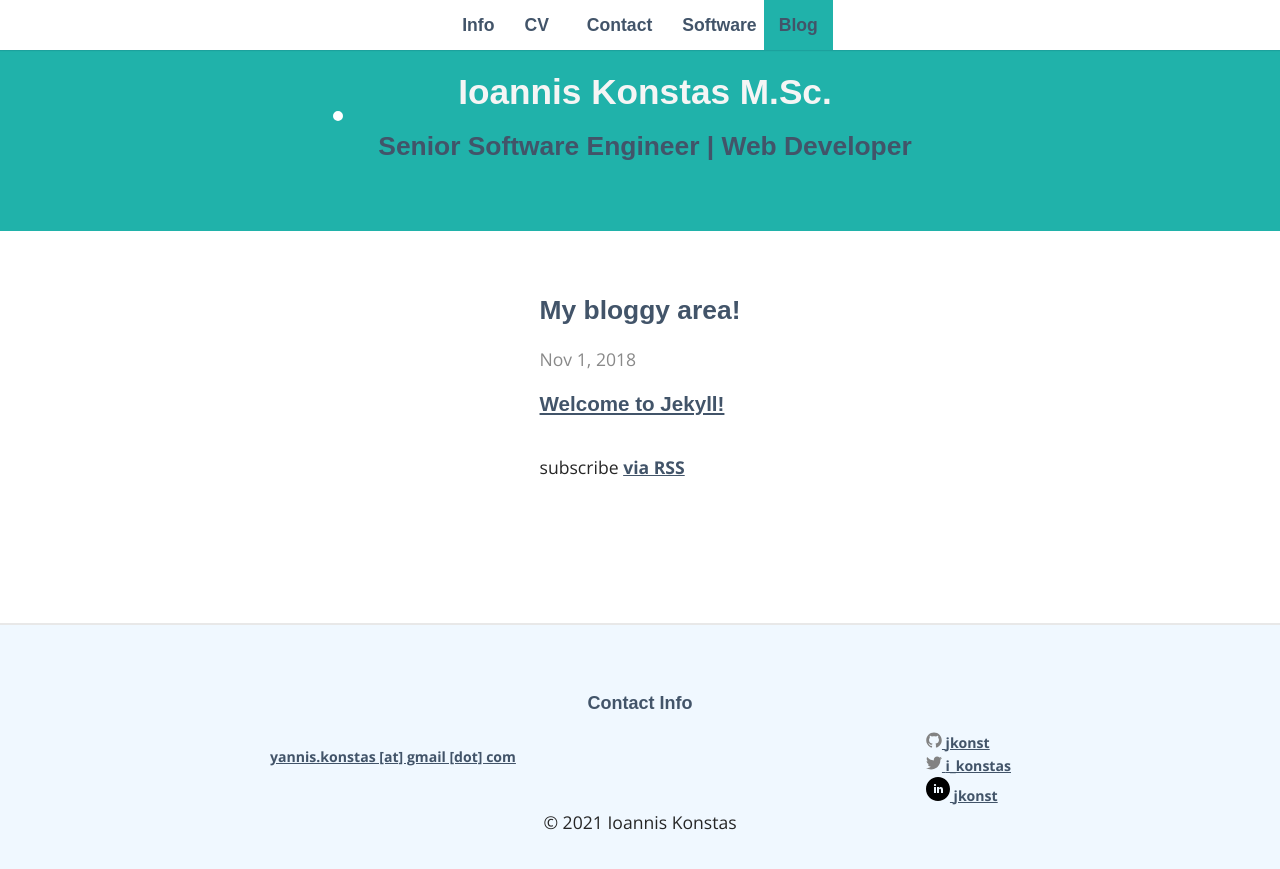
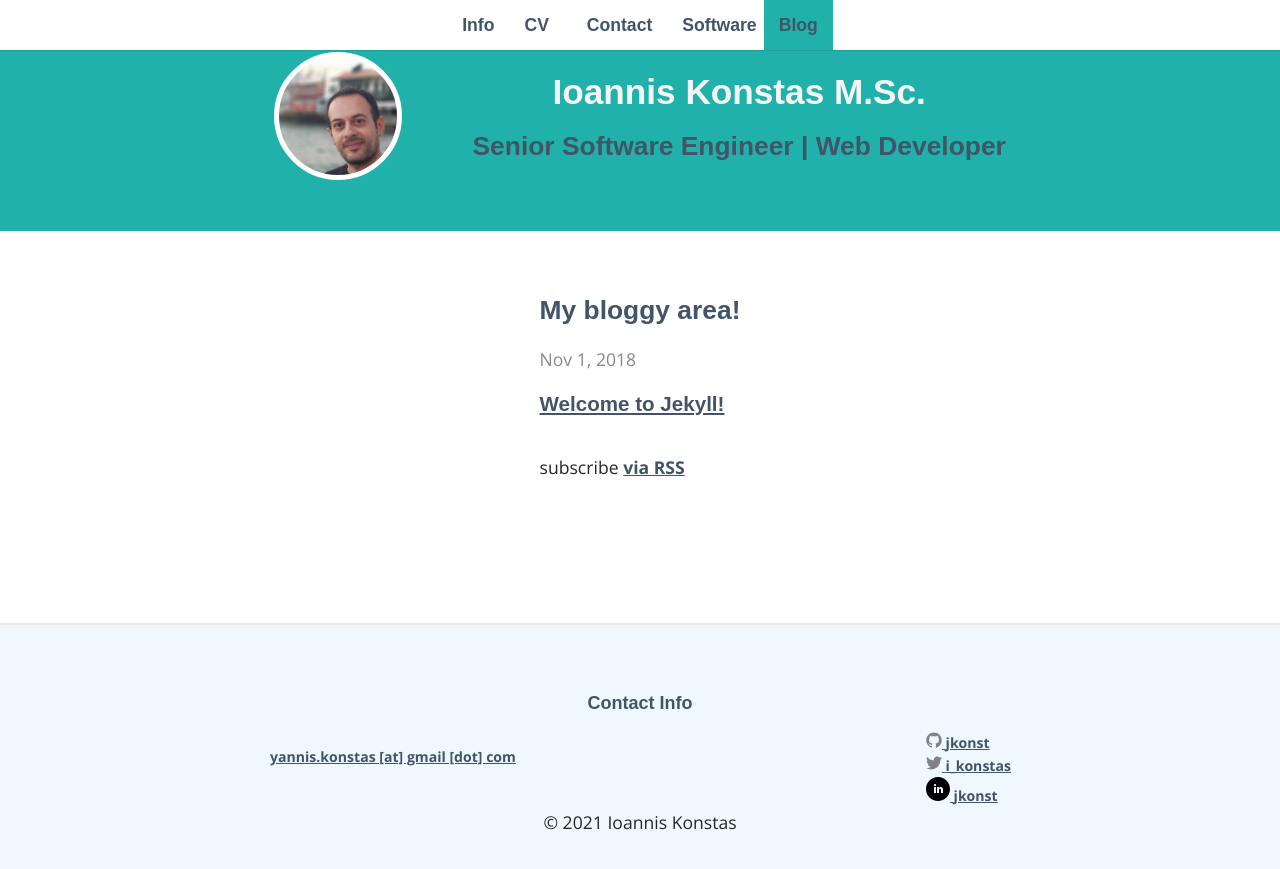
Before and after one commit to jkonst/jkonst.github.io, a Jekyll site: the page built from blog/index.html, in a window 1280 px wide. Shown: the top 869 px of the page. Built offline with Jekyll 4.4.1, drawn with Linux system fonts in a browser that asks for light colours; some web fonts are replaced.

Commit message:
fix photo placeholder dimensions issue

```diff
--- a/_sass/_layout.scss
+++ b/_sass/_layout.scss
@@ -55,6 +55,9 @@ a:hover {
   border-radius: 50%;
   border: 5px solid white;
   background-size: cover;
+  margin: 2em;
+  width: 10vmax;
+  height: 10vmax;
   background-position: right;
   background-image: url("/john.konstas/images/profile_pic_blur.JPG");
 }
@@ -382,12 +385,6 @@ td.second {
     padding-top: 85px;
   }
 
-  #photo-placeholder {
-    margin: 2em;
-    width: 10vmax;
-    height: 10vmax;
-  }
-
   #info-wrapper ul li {
     font-size: 1.2em;
   }
```
